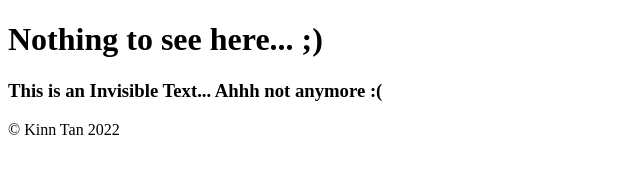
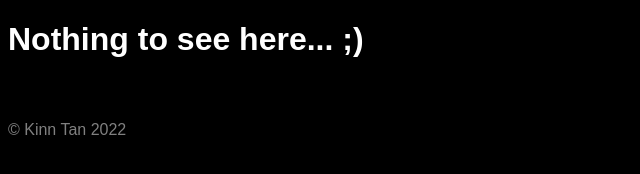
Before and after one commit to KinnTan/kinntan.github.io, a plain HTML site: page index.html in a window 1280 px wide. Shown: the whole page, without its empty margins (0-640 px from the left). Drawn offline with Linux system fonts and the light colour scheme.

Commit message:
Revert "publish"
This reverts commit f50753a77e67d0995dad5e85fc2da695b7a2b456.

```diff
--- a/index.html
+++ b/index.html
@@ -1,5 +1,6 @@
 <!DOCTYPE html>
 <html>
+   <link rel="stylesheet" type="text/css" href="theme.css">
    <head>
       <h1>Nothing to see here... ;) </h1>
       <nav>
```
